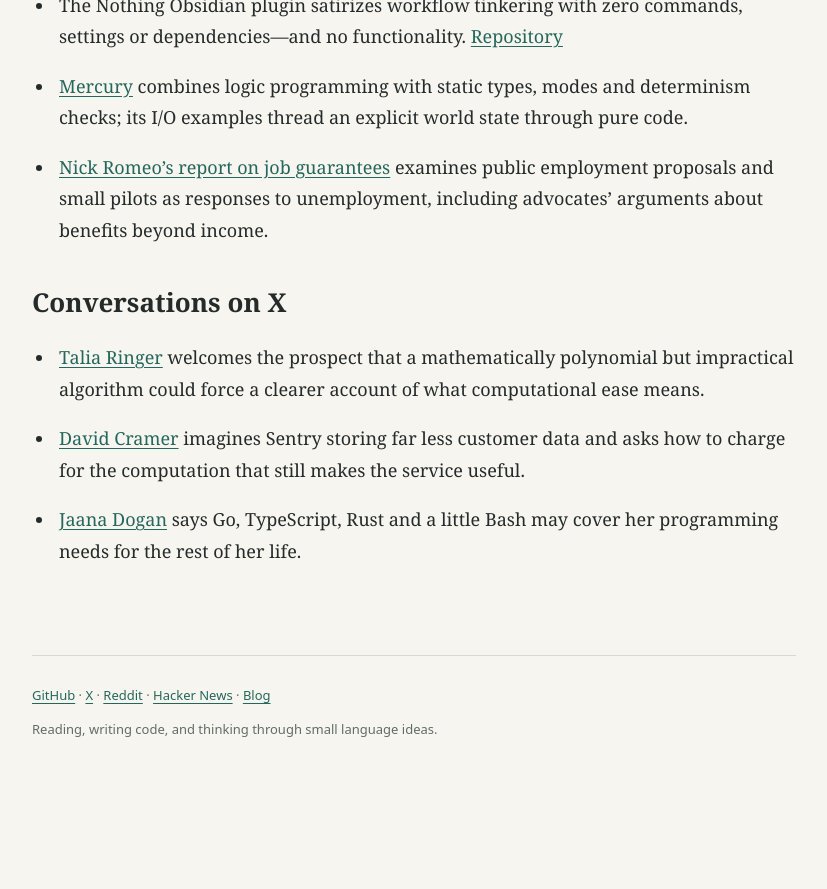
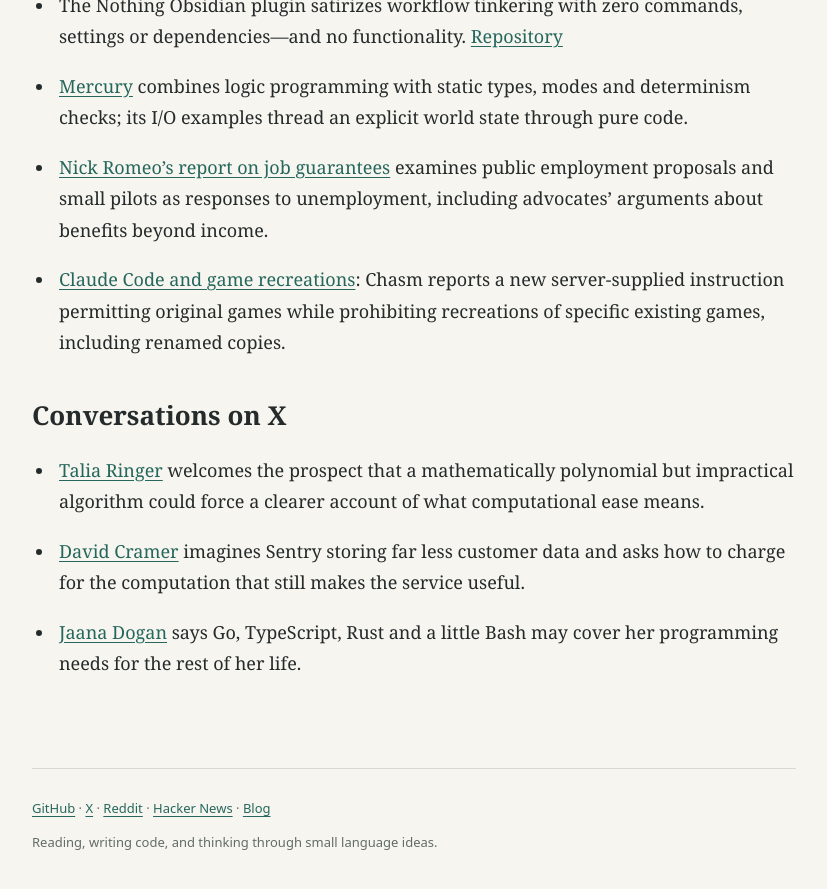
Before and after one commit to flocuc/blog, a Jekyll site: the page built from _posts/2026-10-31-daily-reading.md, in a window 1280 px wide and 900 px high, scrolled down 3146 px. Shown: the top 889 px of the window, without its empty margins (226-1053 px from the left). Built offline with Jekyll 4.4.1, drawn with Linux system fonts in a browser that asks for light colours; before the commit the page ends 3934 px from its top, so only the background shows below that.

Commit message:
Add game recreation reading note for October 31

```diff
--- a/_posts/2026-10-31-daily-reading.md
+++ b/_posts/2026-10-31-daily-reading.md
@@ -65,6 +65,8 @@
 
 - [Nick Romeo’s report on job guarantees](https://www.theguardian.com/technology/2026/oct/23/job-guarantee-ai-mass-unemployment) examines public employment proposals and small pilots as responses to unemployment, including advocates’ arguments about benefits beyond income.
 
+- [Claude Code and game recreations](https://x.com/chasmmmmmmmmmmm/status/2116062991686721968): Chasm reports a new server-supplied instruction permitting original games while prohibiting recreations of specific existing games, including renamed copies.
+
 ## Conversations on X
 
 - [Talia Ringer](https://x.com/TaliaRinger/status/2116363924077486458) welcomes the prospect that a mathematically polynomial but impractical algorithm could force a clearer account of what computational ease means.
```
